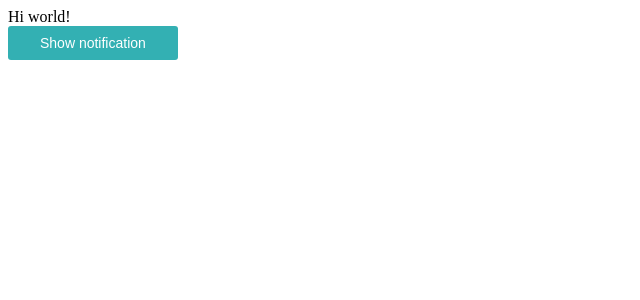
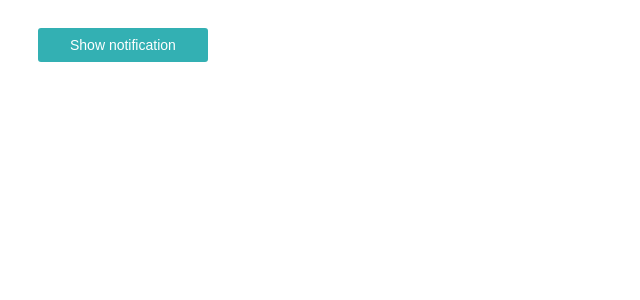
Before and after one commit to iluha5/react-library, a React app: page / in a window 1280 px wide. Shown: the top 300 px of the page, without its empty margins (0-640 px from the left). Built offline with nearby package versions, Linux system fonts and the light colour scheme.

Commit message:
feat(show notification): ref notification, add show notification, ref app

```diff
--- a/src/components/App/index.jsx
+++ b/src/components/App/index.jsx
@@ -1,21 +1,22 @@
 import React from 'react';
 import PropTypes from 'prop-types';
 
+import style from './style.scss';
+
 import Button from 'components/Button';
 
-function App({ showNotification }) {
+function App({ buttonClick }) {
     return (
-        <>
-            <div>Hi world!</div>
+        <div className={style['App']}>
             <Button
-                onClick={showNotification}
+                onClick={buttonClick}
             >Show notification</Button>
-        </>
+        </div>
     );
 }
 
 App.propTypes = {
-    showNotification: PropTypes.func.isRequired,
+    buttonClick: PropTypes.func.isRequired,
 };
 
 export default App;
--- /dev/null
+++ b/src/components/App/style.scss
@@ -0,0 +1,3 @@
+.App {
+    padding: 20px 30px;
+}
--- a/src/containers/App/index.jsx
+++ b/src/containers/App/index.jsx
@@ -1,34 +1,24 @@
 import React from 'react';
-import {connect} from 'react-redux';
-import PropTypes from 'prop-types';
-
-import {updateNotification} from 'ac/notifications';
-import {NOTIFICATION_ERROR} from 'utils/constants';
 
 import App from 'components/App';
 import NotificationContainer from 'containers/Notification';
+import { showNotification } from 'utils/utils';
+import { NOTIFICATION_ERROR} from 'utils/constants';
 
 
 class AppContainer extends React.Component {
-
-    _showNotification = () => {
-        const {updateNotification} = this.props;
-        // debugger
-
-        updateNotification(
+    _handlerButtonClick = () =>
+        showNotification(
             NOTIFICATION_ERROR,
-            {
-                title: 'This is Error Notification!',
-            },
+            'This is Error Notification!'
         );
 
-    };
 
     render() {
         return (
             <>
                 <App
-                    showNotification={this._showNotification}
+                    buttonClick={this._handlerButtonClick}
                 />
                 <NotificationContainer/>
             </>
@@ -37,13 +27,6 @@ class AppContainer extends React.Component {
 }
 
 AppContainer.propTypes = {
-    updateNotification: PropTypes.func.isRequired,
 };
 
-const mapDispatchToProps = (dispatch) => {
-    return {
-        updateNotification: (type, data) => dispatch(updateNotification(type, data)),
-    };
-};
-
-export default connect(null, mapDispatchToProps)(AppContainer);
+export default AppContainer;
--- a/src/containers/Notification/index.jsx
+++ b/src/containers/Notification/index.jsx
@@ -127,14 +127,7 @@ class NotificationContainer extends React.Component {
                 key={renderID}
                 type={NotificationContainer._getItemType(rendering[renderID].type)}
                 image={rendering[renderID]['image']}
-                text={
-                    // rendering[renderID].type === ACHIEVEMENT
-                    // || rendering[renderID].type === NOTIFICATION_ERROR
-                    // || rendering[renderID].type === PASSED ?
-                    rendering[renderID].title
-                    // :
-                    // this._getMessage(rendering[renderID].type)
-                }
+                text={rendering[renderID].title}
                 onClose={this._handleCloseNotification(renderID)}
             />
         );
--- /dev/null
+++ b/src/utils/utils.js
@@ -0,0 +1,11 @@
+import { store } from 'store';
+import { updateNotification } from 'ac/notifications';
+
+export const showNotification = (type, title) => {
+    updateNotification(
+        type,
+        {
+            title,
+        }
+    )(store.dispatch);
+};
```
